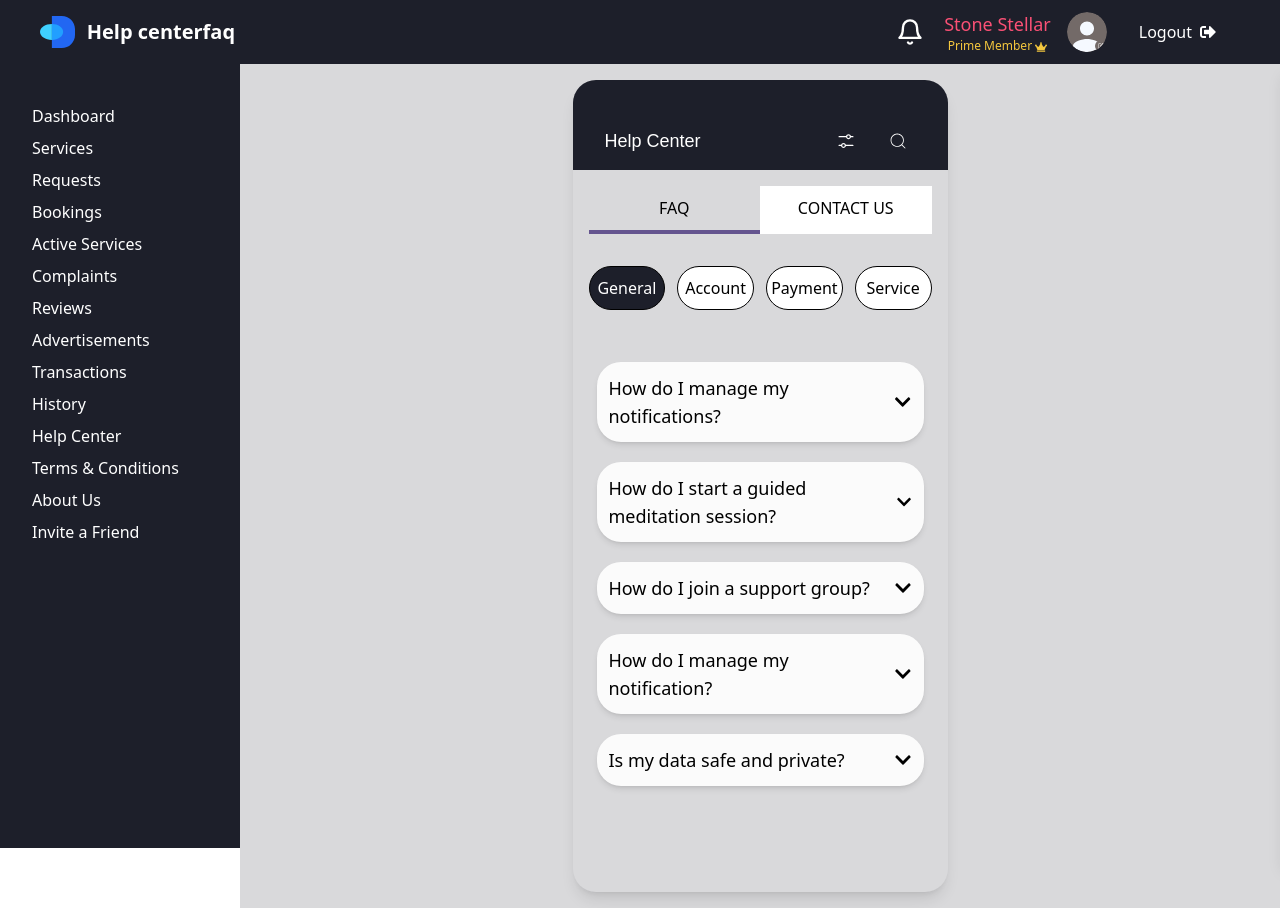
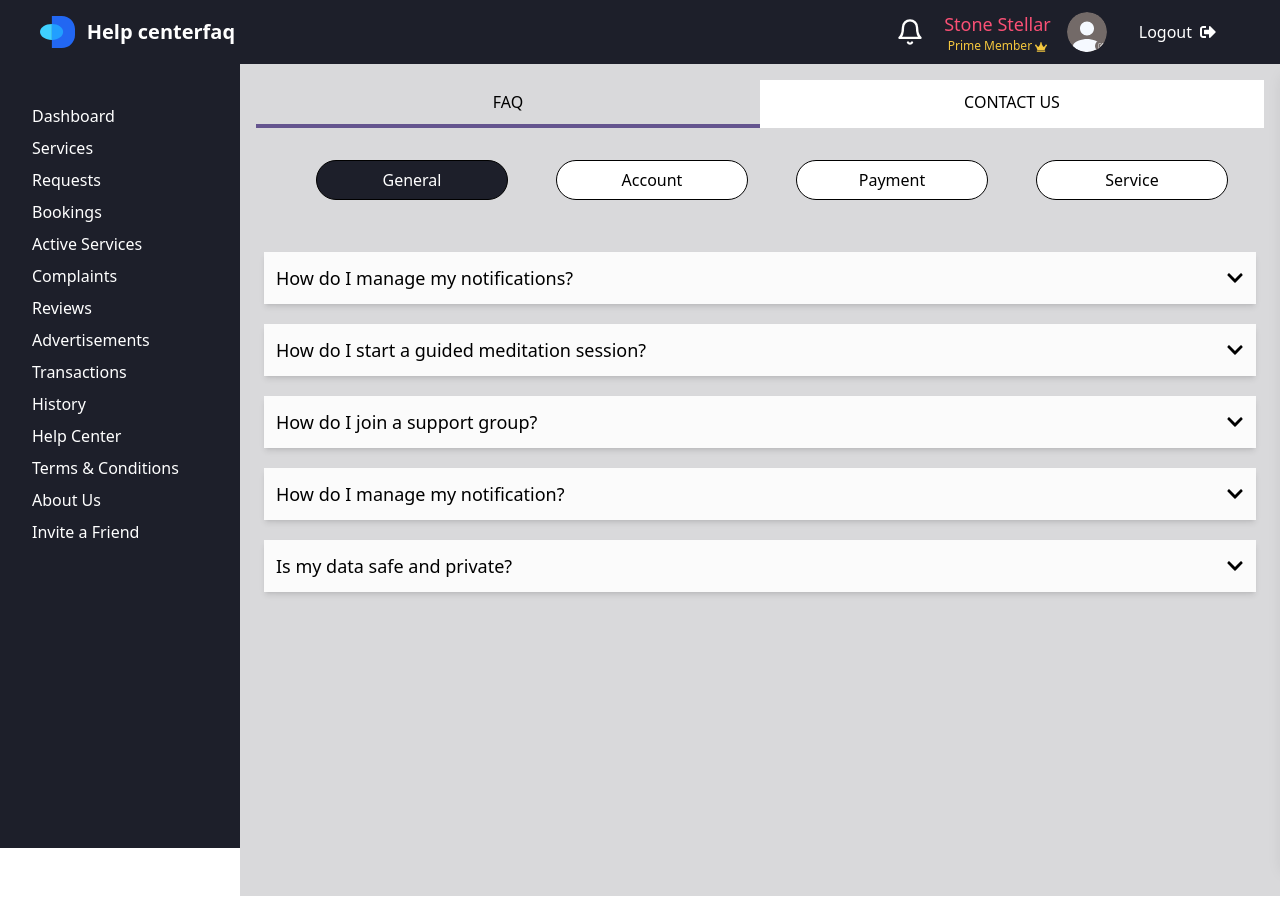
Before and after one commit to JaseelaAlimahamed/ServiceConnectProviderUI, a React (Vite) app: page /help-centerFaq in a window 1280 px wide. Built offline with nearby package versions, Linux system fonts and the light colour scheme; sample sign-in values are in the browser's storage.

Commit message:
Update Help Center

```diff
--- a/src/components/helpCenter/ButtonComponent.jsx
+++ b/src/components/helpCenter/ButtonComponent.jsx
@@ -6,9 +6,9 @@ const ButtonComponentWithoutArrow = ({ label, type = "button", disabled = false,
       type={type}
       disabled={disabled}
       onClick={onClick}
-      className={`rounded-full border-[1px] border-black font-medium transition-all duration-300 disabled:opacity-50 flex items-center justify-center ${
-        isActive ? ' bg-dark-gray  text-primary ':'bg-primary text-secondary'
-      }`}
+      className={`rounded-full border-[1px] border-black font-medium transition-all duration-300 disabled:opacity-50 flex items-center justify-center h-10 w-20 md:w-24 lg:w-32 xl:w-48 ${
+        isActive ? ' bg-dark-gray  text-primary ':'bg-primary text-secondary  '
+      }  `}
 
       style={{ width: btnWidth, height: btnHeight }}
     >
--- a/src/components/helpCenter/GeneralButton.jsx
+++ b/src/components/helpCenter/GeneralButton.jsx
@@ -25,7 +25,7 @@ function GeneralButton() {
       {sections.map((section, index) => (
         <div
           key={index}
-          className="sm:w-m h-auto backdrop-blur-md text-lg bg-helpcenter-clr text-secondary font-medium rounded-3xl mt-5 p-3  shadow-md"
+          className="backdrop-blur-md text-lg bg-helpcenter-clr text-secondary font-medium mt-5 p-3  shadow-md"
         >
           <div className="flex justify-between items-center">
             <span>{section.title}</span>
--- a/src/components/helpCenter/HelpCenterButtons.jsx
+++ b/src/components/helpCenter/HelpCenterButtons.jsx
@@ -12,38 +12,34 @@ function HelpCenterButtons() {
 
   return (
     <div>
-    <div className='flex mb-6 gap-3'>
+    <div className='flex justify-center md:ml-6 mb-6 sm:gap-4 md:gap-10 lg:gap-12 xl:gap-12'>
          <ButtonComponent
         label="General"
-        btnHeight={44}
-        btnWidth={83}
         isActive={activeButton === "General"}
         onClick={()=>handleClick("General")}/>
 
          <ButtonComponent
         label="Account"
-        btnHeight={44}
-        btnWidth={83}
         isActive={activeButton === "Account"}
         onClick={()=>handleClick("Account")}/>
 
          <ButtonComponent
         label="Payment"
-        btnHeight={44}
-        btnWidth={83}
         isActive={activeButton === "Payment"}
         onClick={()=>handleClick("Payment")}/>
 
          <ButtonComponent
         label="Service"
-        btnHeight={44}
-        btnWidth={83}
         isActive={activeButton === "Service"}
         onClick={()=>handleClick("Service")}/>
 
     </div>
+
+
     <div>
         {activeButton==="General" && <GeneralButton/>}
+
+         {/* Add button here */}
 
     </div>
     </div>
--- a/src/components/helpCenter/HelpCenterComponent.jsx
+++ b/src/components/helpCenter/HelpCenterComponent.jsx
@@ -1,13 +1,11 @@
 import React from 'react'
-import CardComponent from './CardComponent'
 import HelpCenterTabComponent from './HelpCenterTabComponent'
 
 function HelpCenterComponent() {
   return (
-    <div>
-        <CardComponent Head="Help Center">
+    <div className='bg-light-gray h-screen'>
+
           <HelpCenterTabComponent/>
-        </CardComponent>
 
 
     </div>
```
